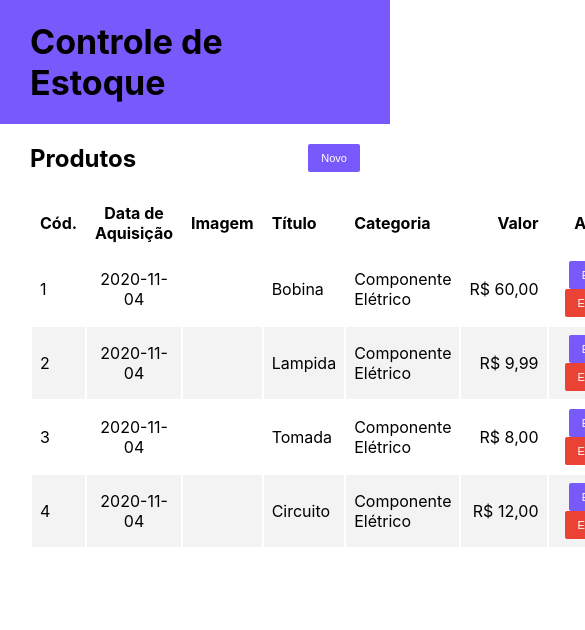
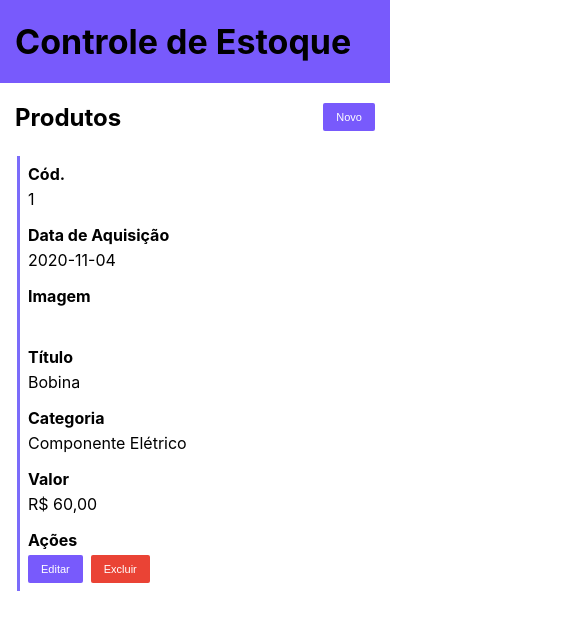
Before and after one commit to emanoelqueiroz/teste, a React (Create React App) app: page / in a window 390 px wide. Shown: the top 630 px of the page, 585 px wide, since content can reach past the window. Built offline with nearby package versions, Linux system fonts and the light colour scheme.

Commit message:
feito o mobile

```diff
--- a/src/components/Section.js
+++ b/src/components/Section.js
@@ -1,7 +1,11 @@
 import styled from 'styled-components'
 
 const Section = styled.section`
-  padding: 0 30px;
+  padding: 0 15px;
+
+  @media screen and (min-width: 615px) {
+    padding: 0 30px;
+  }
 `
 
 export default Section
--- a/src/components/Stock/List.js
+++ b/src/components/Stock/List.js
@@ -26,33 +26,6 @@ class List extends Component {
                     description: 'Bobina',
                     category: 'Componente Elétrico',
                     value: 60,
-                },
-                {
-                    id: 2,
-                    data: "2020-11-04",
-                    image: '',
-                    title: 'Lampida',
-                    description: 'Lampida',
-                    category: 'Componente Elétrico',
-                    value: 9.99,
-                },
-                {
-                    id: 3,
-                    data: "2020-11-04",
-                    image: '',
-                    title: 'Tomada',
-                    description: 'Tomada',
-                    category: 'Componente Elétrico',
-                    value: 8,
-                },
-                {
-                    id: 4,
-                    data: "2020-11-04",
-                    image: '',
-                    title: 'Circuito',
-                    description: 'Circuito',
-                    category: 'Componente Elétrico',
-                    value: 12,
                 }
             ]
         };
@@ -147,15 +120,32 @@ class List extends Component {
                     <tbody>
                         {this.state.produtos.length ? this.state.produtos.map(item => (
                             <Tr key={item.id}>
-                                <Td>{item.id}</Td>
-                                <Td center>{item.data}</Td>
+                                <Td>
+                                    <Th mobile>Cód.</Th>
+                                    {item.id}
+                                </Td>
                                 <Td center>
+                                    <Th mobile>Data de Aquisição</Th>
+                                    {item.data}
+                                </Td>
+                                <Td center>
+                                    <Th mobile>Imagem</Th>
                                     <TableImage src={item.image} />
                                 </Td>
-                                <Td>{item.title}</Td>
-                                <Td>{item.category}</Td>
-                                <Td right>{this.formatMoney(item.value)}</Td>
+                                <Td>
+                                    <Th mobile>Título</Th>
+                                    {item.title}
+                                </Td>
+                                <Td>
+                                    <Th mobile>Categoria</Th>
+                                    {item.category}
+                                </Td>
                                 <Td right>
+                                    <Th mobile>Valor</Th>
+                                    {this.formatMoney(item.value)}
+                                </Td>
+                                <Td right>
+                                    <Th mobile>Ações</Th>
                                     <Button onClick={() => this.updateItem(item)}>Editar</Button>
                                     <Button danger onClick={() => this.deleteItem(item)}>Excluir</Button>
                                 </Td>
--- a/src/components/Table/Table.js
+++ b/src/components/Table/Table.js
@@ -2,6 +2,8 @@ import styled from 'styled-components'
 
 const Table = styled.table`
     width: 100%;
+    max-width: 100%;
+    overflow: hidden;
 `
 
 export default Table
--- a/src/components/Table/Td.js
+++ b/src/components/Table/Td.js
@@ -2,6 +2,16 @@ import styled, { css } from 'styled-components'
 
 const Td = styled.td`
     padding: 8px;
+    border-left: 3px solid #7b6cfa;
+
+
+    @media screen and (min-width: 615px) {
+        border: 0;
+        padding: 8px;
+
+        &:first-child {
+            border-left: 3px solid #7b6cfa;
+        }
 
         ${props => props.left && css`
             text-align: left;
@@ -14,6 +24,7 @@ const Td = styled.td`
         ${props => props.right && css`
             text-align: right;
         `}
+    }
 `
 
 export default Td
--- a/src/components/Table/Th.js
+++ b/src/components/Table/Th.js
@@ -1,6 +1,7 @@
 import styled, { css } from 'styled-components'
 
 const Th = styled.th`
+    display: none;
     text-align: left;
     padding: 8px;
 
@@ -15,6 +16,20 @@ const Th = styled.th`
     ${props => props.right && css`
         text-align: right;
     `}
+
+    @media screen and (min-width: 615px) {
+        display: table-cell;
+    }
+
+    ${props => props.mobile && css`
+       display: block;
+       padding: 0;
+       margin-bottom: 5px;
+
+        @media screen and (min-width: 615px) {
+            display: none;
+        }
+    `}
 `
 
 export default Th
--- a/src/components/Table/Tr.js
+++ b/src/components/Table/Tr.js
@@ -1,8 +1,15 @@
 import styled, { css } from 'styled-components'
 
 const Tr = styled.tr`
+    display: flex;
+    flex-direction: column;
+
     &:nth-child(2n) {
         background-color: #f3f3f3;
+    }
+
+    @media screen and (min-width: 615px) {
+        display: table-row;
     }
 `
 
```
Lines whose indentation alone changed are shown as unchanged.
